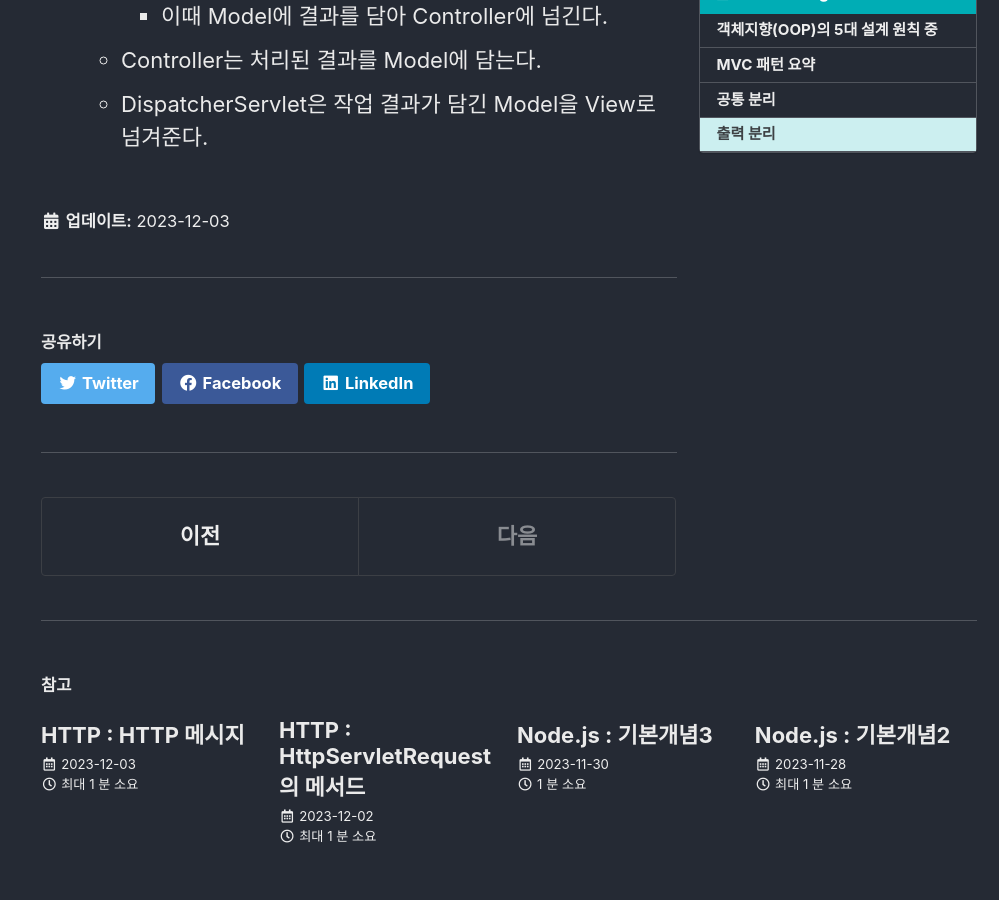
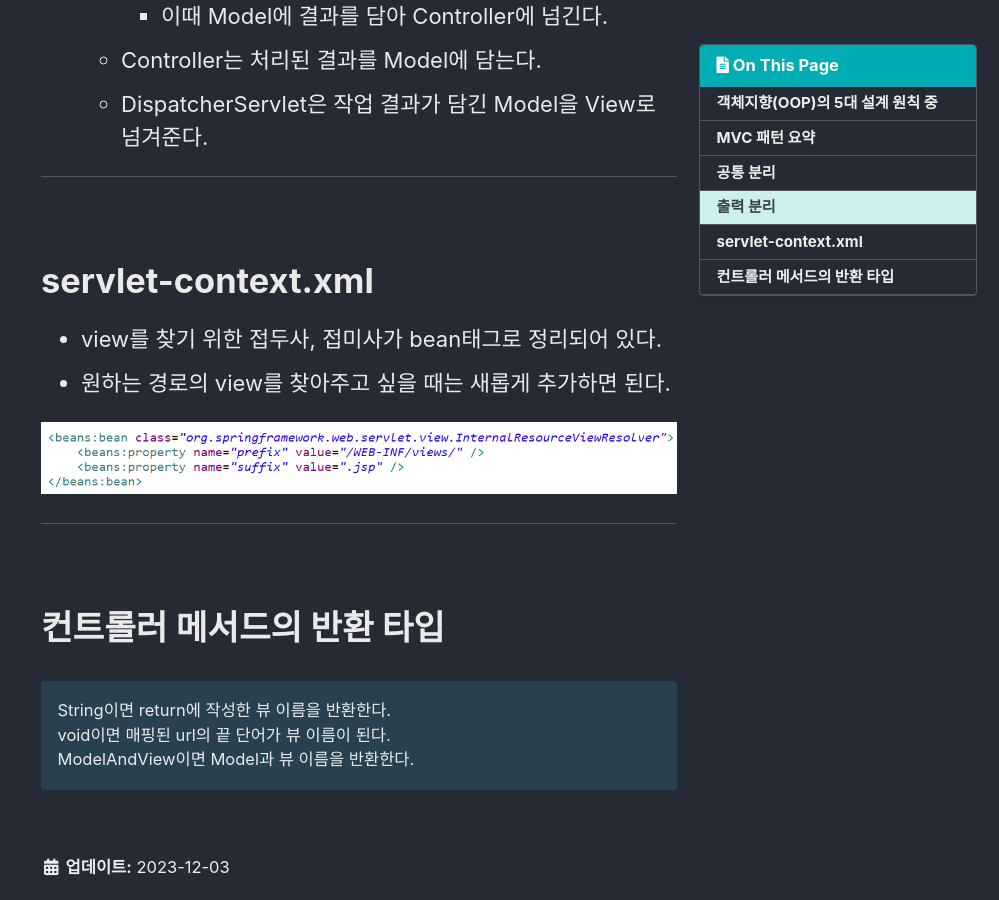
Before and after one commit to KYS96/KYS96.github.io, a Jekyll site: the page built from _posts/2023-12-03-Spring.md, in a window 1280 px wide and 900 px high, scrolled down 1764 px. Shown: the whole window, without its empty margins (281-1280 px from the left). Built offline with Jekyll 4.4.1, drawn with Linux system fonts in a browser that asks for light colours; cached includes are drawn as plain includes; some of the changed text lies outside the part shown.

Commit message:
스프링 MVC 패턴 정리

```diff
--- a/_posts/2023-12-03-Spring.md
+++ b/_posts/2023-12-03-Spring.md
@@ -31,12 +31,12 @@ published: true
 
 # MVC 패턴 요약
 
-* 1. 입력
-* 2. 처리
+* (1) 입력
+* (2) 처리
   - Controller
-* 3. 출력
+* (3) 출력
   - View
-* 4. Model
+* (4) Model
   - 컨트롤러와 뷰 사이에서 데이터를 주고 받는 객체
 
 <hr>
@@ -59,3 +59,24 @@ published: true
     * 이때 Model에 결과를 담아 Controller에 넘긴다.
   - Controller는 처리된 결과를 Model에 담는다.
   - DispatcherServlet은 작업 결과가 담긴 Model을 View로 넘겨준다.
+
+<hr>
+<br>
+
+# servlet-context.xml
+
+* view를 찾기 위한 접두사, 접미사가 bean태그로 정리되어 있다.
+* 원하는 경로의 view를 찾아주고 싶을 때는 새롭게 추가하면 된다.
+
+<img src="/assets/images/Spring/servlet-context.png" width="100%"/>
+
+<hr>
+<br>
+
+# 컨트롤러 메서드의 반환 타입
+
+<div class="notice--info">
+String이면 return에 작성한 뷰 이름을 반환한다.<br>
+void이면 매핑된 url의 끝 단어가 뷰 이름이 된다.<br>
+ModelAndView이면 Model과 뷰 이름을 반환한다.
+</div>
```
Also changed, not shown: assets/images/Spring/servlet-context.png (added).
